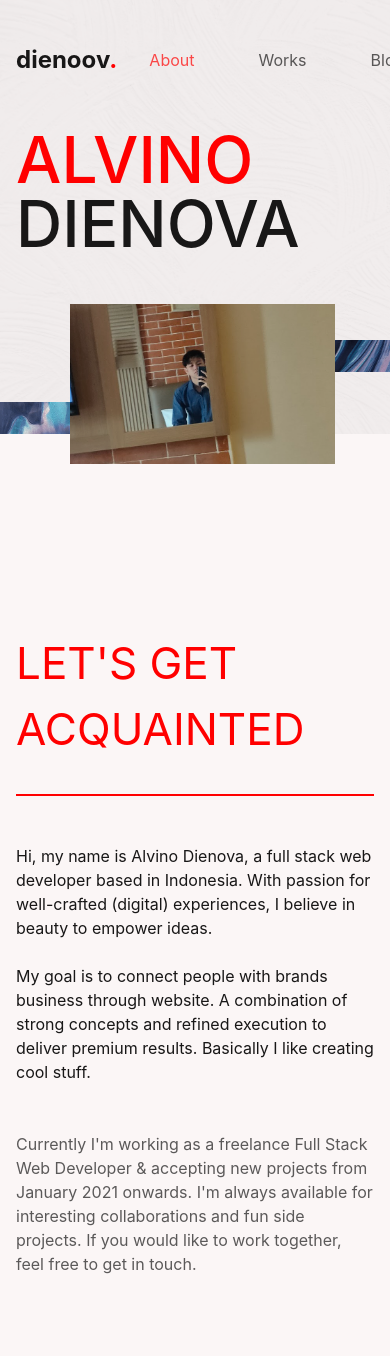
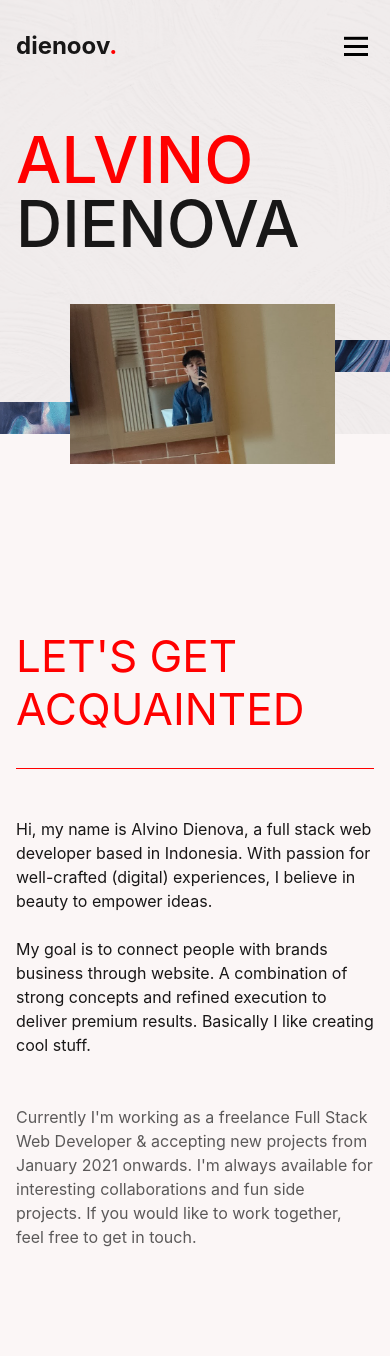
Before and after one commit to dienoov/dienoov.github.io, a web app: file index.html in a window 390 px wide. After the commit the page ends 1247 px from the top, so only its background shows below. Run offline with its HTML, style and script files only (its server is not run), Linux system fonts and the light colour scheme; some web fonts are replaced.

Commit message:
Responsive navbar

```diff
--- a/css/style.css
+++ b/css/style.css
@@ -46,6 +46,7 @@
 
 h1, h2, h3, h4, h5, h6 {
     font-weight: 500;
+    line-height: 1.2;
 }
 
 h1, h2, h3, h4, h5, h6, p {
@@ -152,6 +153,18 @@
 
 @media screen and (max-width: 992px) {
     [class*="col-lg-"] {
+        max-width: 100%;
+    }
+}
+
+@media screen and (max-width: 768px) {
+    [class*="col-md-"] {
+        max-width: 100%;
+    }
+}
+
+@media screen and (max-width: 576px) {
+    [class*="col-sm-"] {
         max-width: 100%;
     }
 }
@@ -330,6 +343,53 @@
     align-items: center;
     justify-content: space-between;
     z-index: 1;
+    transition-property: background-color, padding;
+    transition-duration: .3s;
+    transition-timing-function: ease;
+}
+
+.navbar-brand {
+    padding-top: 1rem;
+    padding-bottom: 1rem;
+}
+
+.navbar-toggler {
+    display: none;
+    height: 2rem;
+    border: none;
+    background: none;
+}
+
+.navbar-toggler-icon, .navbar-toggler-icon::before, .navbar-toggler-icon::after {
+    background-color: currentColor;
+    width: 1.5rem;
+    height: .2rem;
+    display: block;
+    transition-property: transform, opacity;
+    transition-duration: .3s;
+    transition-timing-function: ease;
+}
+
+.navbar-toggler-icon::before {
+    content: "";
+    transform: translateY(.5rem);
+}
+
+.navbar-toggler-icon::after {
+    content: "";
+    transform: translateY(-.7rem);
+}
+
+.navbar-toggler.active .navbar-toggler-icon {
+    transform: rotate(-45deg);
+}
+
+.navbar-toggler.active .navbar-toggler-icon::before {
+    transform: rotate(270deg);
+}
+
+.navbar-toggler.active .navbar-toggler-icon::after {
+    opacity: 0;
 }
 
 .navbar-nav {
@@ -349,6 +409,37 @@
 
 .nav-link:hover, .nav-link.active {
     color: var(--primary);
+}
+
+@media screen and (max-width: 576px) {
+    .navbar-expand-sm .navbar-collapse {
+        position: absolute;
+        top: 0;
+        left: 0;
+        width: 100%;
+        height: 100vh;
+        padding-top: 2.5rem;
+        background-color: var(--light);
+        transform: translate(100%);
+        transition-property: transform, background-color;
+        transition-duration: .3s;
+        transition-timing-function: ease;
+    }
+
+    .navbar-expand-sm .navbar-nav {
+        flex-direction: column;
+        text-align: center;
+    }
+
+    .navbar-expand-sm .navbar-toggler {
+        display: flex;
+        align-items: center;
+        z-index: 1;
+    }
+}
+
+.navbar-collapse.active {
+    transform: translate(0);
 }
 
 .hero {
@@ -388,6 +479,12 @@
 
 .name h1::first-line {
     color: var(--primary);
+}
+
+@media screen and (max-width: 768px) {
+    .name h1 {
+        font-size: 7rem;
+    }
 }
 
 @media screen and (max-width: 576px) {
--- a/index.html
+++ b/index.html
@@ -9,14 +9,17 @@
     <link rel="stylesheet" href="css/style.css">
 </head>
 <body>
-<nav class="navbar fixed-top navbar-lg py-3">
+<nav class="navbar fixed-top navbar-expand-sm py-3" id="navbar">
     <div class="container">
         <div class="navbar-brand">
             <h2 class="font-weight-bold">
                 <a href="#">dienoov<span class="text-primary">.</span></a>
             </h2>
         </div>
-        <div class="navbar-collapse">
+        <button class="navbar-toggler" id="navbar-toggler">
+            <div class="navbar-toggler-icon"></div>
+        </button>
+        <div class="navbar-collapse" id="navbar-collapse">
             <ul class="navbar-nav">
                 <li class="nav-item">
                     <a href="#" class="nav-link active">About</a>
@@ -46,7 +49,7 @@
     <div class="container">
         <h2 class="title text-primary text-uppercase">Let's Get Acquainted</h2>
         <div class="row">
-            <div class="col-lg-6 mt-5">
+            <div class="col-sm-6 mt-5">
                 <p>
                     Hi, my name is Alvino Dienova, a full stack web developer based in Indonesia. With passion for
                     well-crafted (digital) experiences, I believe in beauty to empower ideas.
@@ -57,7 +60,7 @@
                     and refined execution to deliver premium results. Basically I like creating cool stuff.
                 </p>
             </div>
-            <div class="col-lg-6 mt-5">
+            <div class="col-sm-6 mt-5">
                 <p class="text-muted">
                     Currently I'm working as a freelance Full Stack Web Developer & accepting new projects from January
                     2021 onwards. I'm always available for interesting collaborations and fun side projects. If you
@@ -67,5 +70,6 @@
         </div>
     </div>
 </div>
+<script src="js/script.js"></script>
 </body>
 </html>
--- /dev/null
+++ b/js/script.js
@@ -0,0 +1,23 @@
+const navbar = document.getElementById("navbar");
+
+const navbarOnScroll = () => {
+    if (window.scrollY > 50) {
+        navbar.classList.add("bg-light");
+        navbar.classList.remove("py-3");
+    } else {
+        navbar.classList.remove("bg-light");
+        navbar.classList.add("py-3");
+    }
+};
+
+document.addEventListener("scroll", navbarOnScroll);
+
+const navbarToggler = document.getElementById("navbar-toggler");
+const navbarCollapse = document.getElementById("navbar-collapse");
+
+const toggleNavbar = () => {
+    navbarToggler.classList.toggle("active");
+    navbarCollapse.classList.toggle("active");
+};
+
+navbarToggler.addEventListener("click", toggleNavbar);
```
